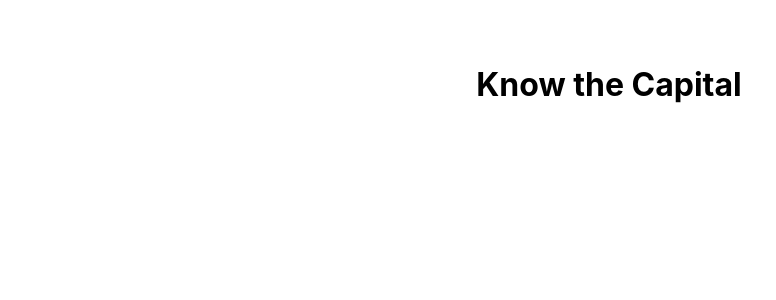
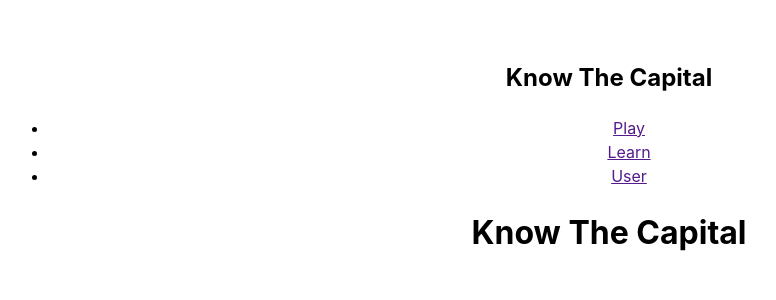
Before and after one commit to AlexNikolov2/Web-Dev-Bootcamp-Udemy, a React (Vite) app in the folder know-your-capital/front/: page / in a window 1280 px wide. Shown: the top 300 px of the page, without its empty margins (31-807 px from the left). Built offline with nearby package versions, Linux system fonts and the light colour scheme.

Commit message:
tomorrow I show you

```diff
--- a/know-your-capital/front/src/App.jsx
+++ b/know-your-capital/front/src/App.jsx
@@ -1,9 +1,12 @@
 import "./App.css";
+
+import { HeaderComponent } from "./components/Header";
 
 function App() {
   return (
     <>
-      <h1>Know the Capital</h1>
+      <HeaderComponent />
+      <h1>Know The Capital</h1>
     </>
   );
 }
--- a/know-your-capital/front/src/components/Header.jsx
+++ b/know-your-capital/front/src/components/Header.jsx
@@ -1,3 +1,5 @@
+import "./Header.css";
+
 export const HeaderComponent = () => {
   return (
     <header>
```
Also changed, not shown: know-your-capital/front/src/components/Header.css (added).
